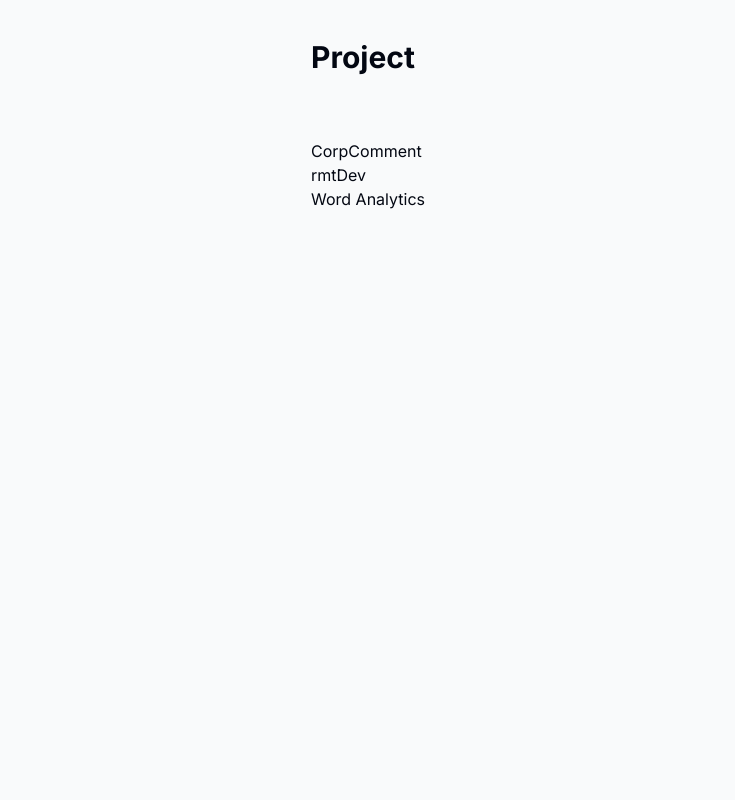
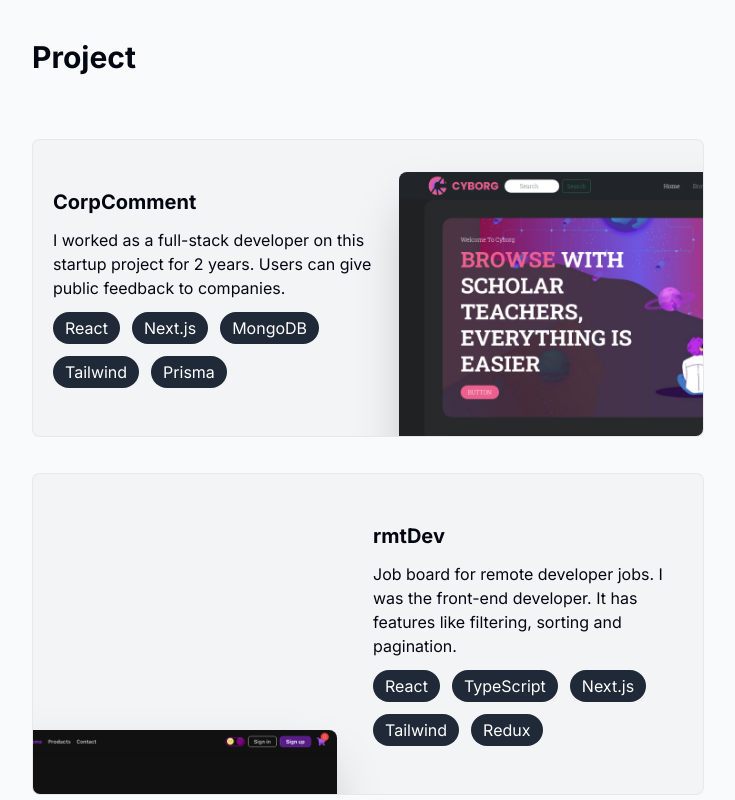
Before and after one commit to Reyad-Mousa/portfolio, a Next.js app: page / in a window 1280 px wide. Shown: the part 1120-1920 px from the top of the page, without its empty margins (272-1007 px from the left). Before the commit the page ends 1395 px from the top, so only its background shows below. Built offline with nearby package versions, Linux system fonts and the light colour scheme.

Commit message:
Update Project.tsx

```diff
--- a/components/Project.tsx
+++ b/components/Project.tsx
@@ -1,6 +1,7 @@
 import React from "react";
 import SectionHead from "./SectionHead";
 import { projectsData } from "@/lib/data";
+import Image from "next/image";
 
 const Project = () => {
   return (
@@ -21,5 +22,45 @@ export default Project;
 
 type projectProps = (typeof projectsData)[number];
 function Projects({ title, description, tags, imageUrl }: projectProps) {
-  return <div>{title}</div>;
+  return (
+    <section
+      className=" group rounded-lg relative flex flex-row gap-4 mb-9 bg-gray-100 max-w-[42rem]  border border-black/5 overflow-hidden
+    hover:bg-gray-200 transition"
+    >
+      <div
+        className=" flex flex-col  p-5 sm:py-12 gap-3 max-w-[60%]
+      group-even:ml-[20rem]  "
+      >
+        <h2 className="text-xl font-bold">{title}</h2>
+        <p>{description}</p>
+        <ul className="flex flex-wrap gap-3">
+          {tags.map((tag, index) => (
+            <li
+              className="bg-gray-800 text-white px-3 py-1 rounded-full"
+              key={index}
+            >
+              {tag}
+            </li>
+          ))}
+        </ul>
+      </div>{" "}
+      <Image
+        className="w-[29rem] absolute -right-60 sm:-right-40 top-20 sm:top-8  rounded-lg shadow-2xl
+        group-even:right-[initial] group-even:-left-40 transition
+        group-even:top-64
+        group-hover:scale-[1.04]
+
+        group-hover:-translate-x-3
+        group-hover:translate-y-3
+        group-hover:-rotate-2
+
+        group-even:group-hover:translate-x-3
+        group-even:group-hover:-translate-y-3
+        group-even:group-hover:rotate-2"
+        src={imageUrl}
+        alt="Project I Worked on"
+        quality={95}
+      />
+    </section>
+  );
 }
```
